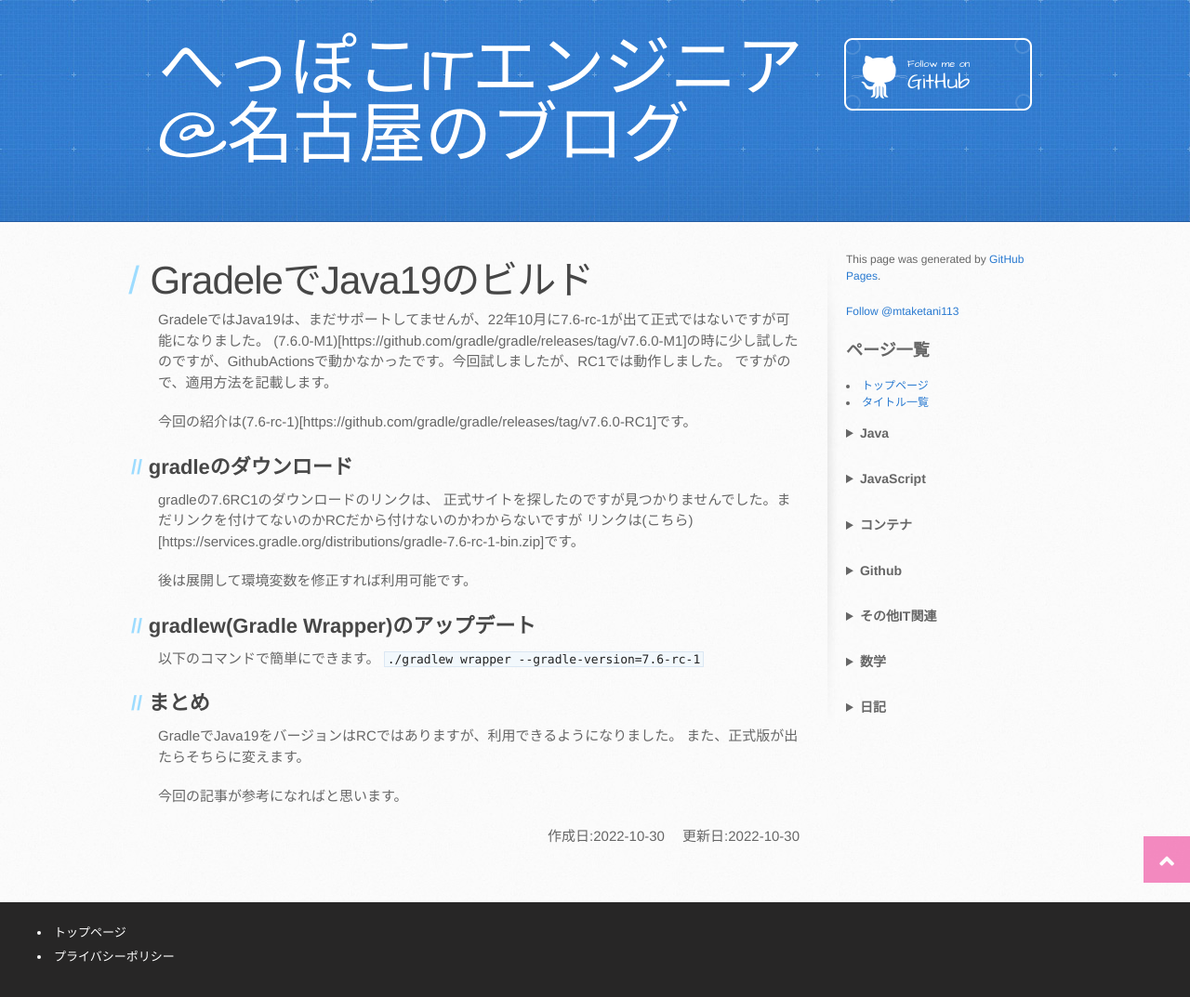
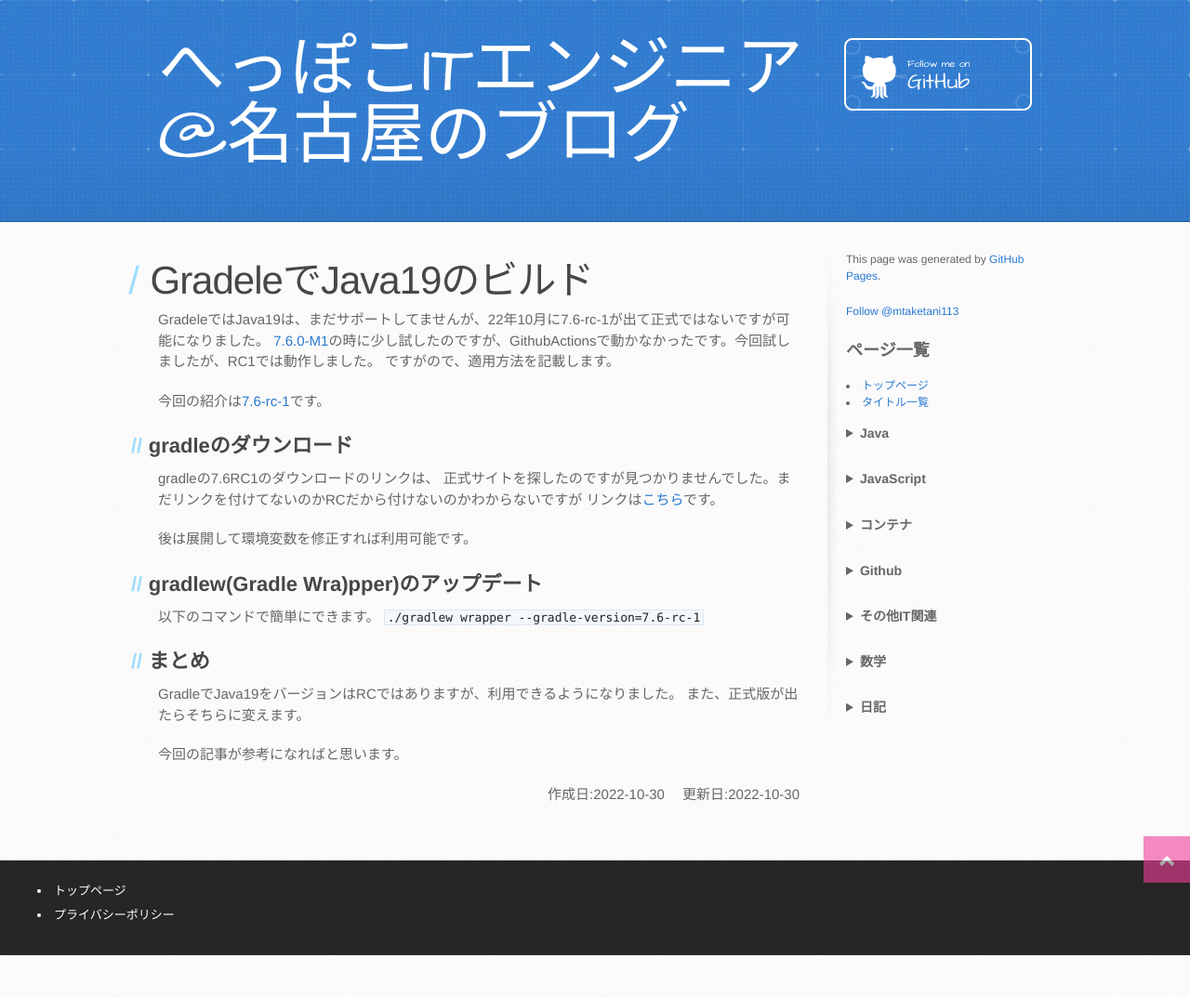
Before and after one commit to mtaketani113/mtaketani113.github.io, a Jekyll site: the page built from it/java/gradleJava19.md, in a window 1280 px wide. Shown: the whole page at 93% size. Built offline with Jekyll 4.4.1, drawn with Linux system fonts in a browser that asks for light colours; nearby versions of some CDN libraries; comment, search, counter and statistics services are not loaded; the repository's description, which GitHub fills in, is left out; after the commit the page ends 1028 px from its top, so only the background shows below that; part of the change alters nothing that is shown.

Commit message:
リンクの記載を修正

```diff
--- a/it/java/gradleJava19.md
+++ b/it/java/gradleJava19.md
@@ -9,20 +9,20 @@ last_modifeid_at: 2022-10-30
 ---
 
 GradeleではJava19は、まだサポートしてませんが、22年10月に7.6-rc-1が出て正式ではないですが可能になりました。
-(7.6.0-M1)[https://github.com/gradle/gradle/releases/tag/v7.6.0-M1]の時に少し試したのですが、GithubActionsで動かなかったです。今回試しましたが、RC1では動作しました。
+[7.6.0-M1](https://github.com/gradle/gradle/releases/tag/v7.6.0-M1)の時に少し試したのですが、GithubActionsで動かなかったです。今回試しましたが、RC1では動作しました。
 ですがので、適用方法を記載します。
 
-今回の紹介は(7.6-rc-1)[https://github.com/gradle/gradle/releases/tag/v7.6.0-RC1]です。
+今回の紹介は[7.6-rc-1](https://github.com/gradle/gradle/releases/tag/v7.6.0-RC1)です。
 
 ## gradleのダウンロード
 
 gradleの7.6RC1のダウンロードのリンクは、
 正式サイトを探したのですが見つかりませんでした。まだリンクを付けてないのかRCだから付けないのかわからないですが
-リンクは(こちら)[https://services.gradle.org/distributions/gradle-7.6-rc-1-bin.zip]です。
+リンクは[こちら](https://services.gradle.org/distributions/gradle-7.6-rc-1-bin.zip)です。
 
 後は展開して環境変数を修正すれば利用可能です。
 
-## gradlew(Gradle Wrapper)のアップデート
+## gradlew(Gradle Wra)pper)のアップデート
 
 以下のコマンドで簡単にできます。
 `./gradlew wrapper --gradle-version=7.6-rc-1`
```
